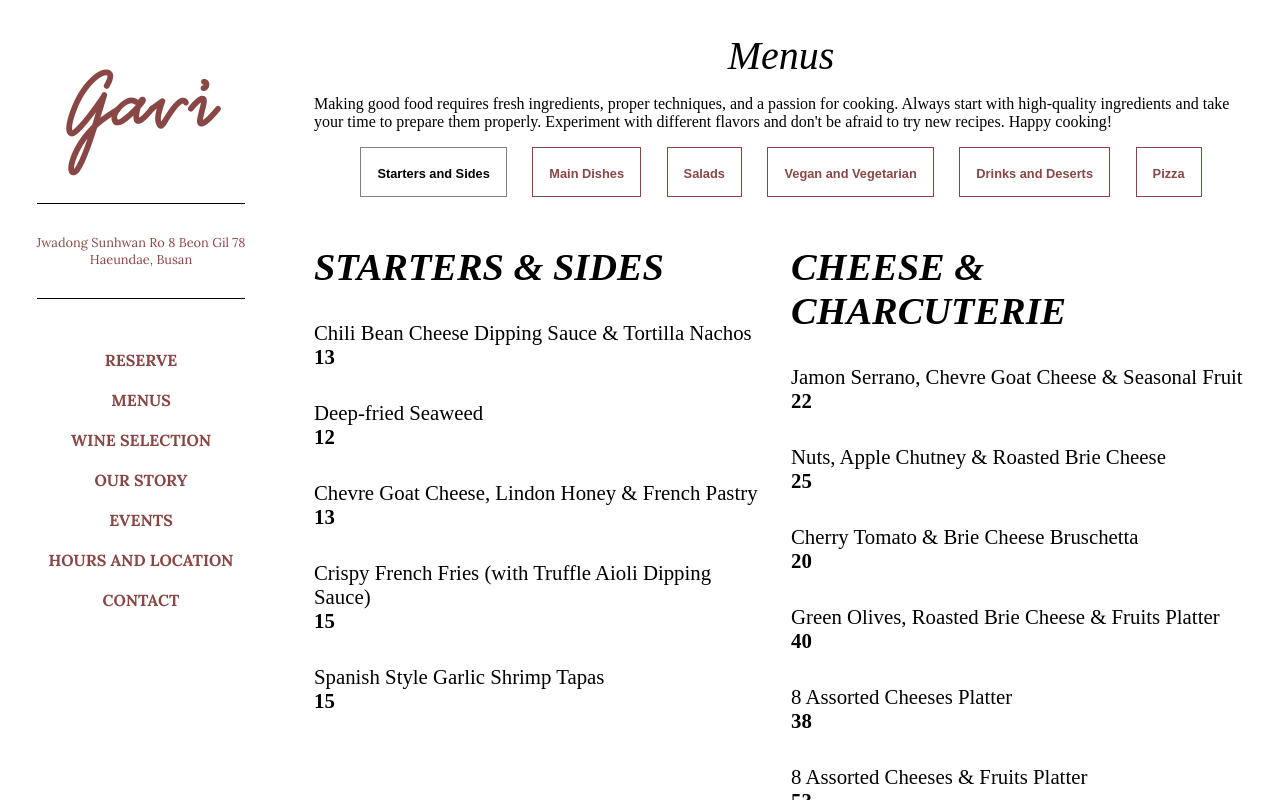
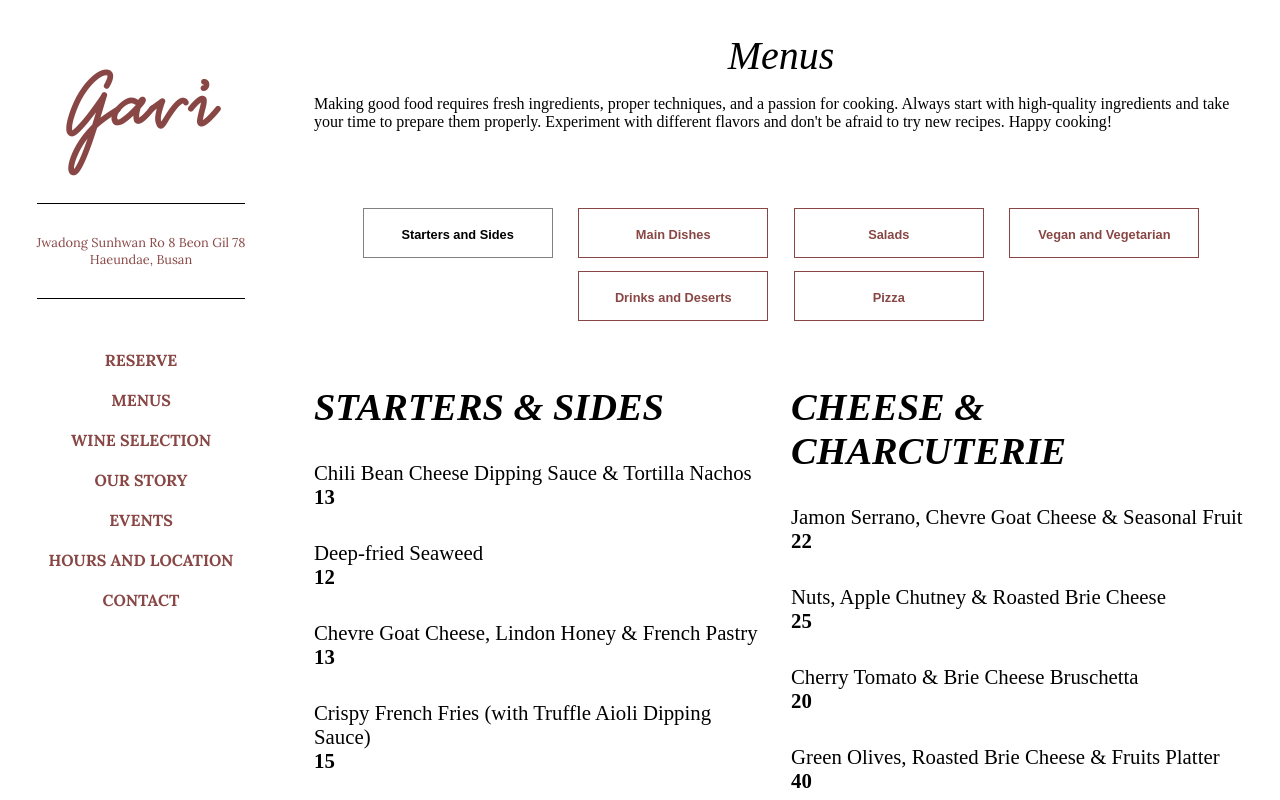
Before and after one commit to Matthiaswf/Gavi-Wine-Restaurant, a Vue app: page /menu in a window 1280 px wide. Built offline with nearby package versions, Linux system fonts and the light colour scheme; a web font is replaced by a local one.

Commit message:
Unified Filter Buttons

```diff
--- a/src/views/MenuView.vue
+++ b/src/views/MenuView.vue
@@ -160,9 +160,20 @@ export default {
   font-size: 1rem;
   font-weight: 300;
 }
-
+.filter {
+  display: flex;
+  flex-wrap: wrap;
+  align-items: center;
+  justify-content: center;
+  margin-top: 2rem;
+  padding: 1rem;
+  max-width: 1010px;
+  text-align: left;
+}
 button {
   height: 50px;
+  width: 190px;
+
   padding: 1rem 1rem 0.8rem;
   background-color: transparent;
   border: 1px solid var(--primary);
@@ -172,6 +183,7 @@ button {
   text-align: center;
   margin-left: 1em;
   margin-right: 1em;
+  margin-top: 1em;
   cursor: pointer;
 }
 button.active {
```
